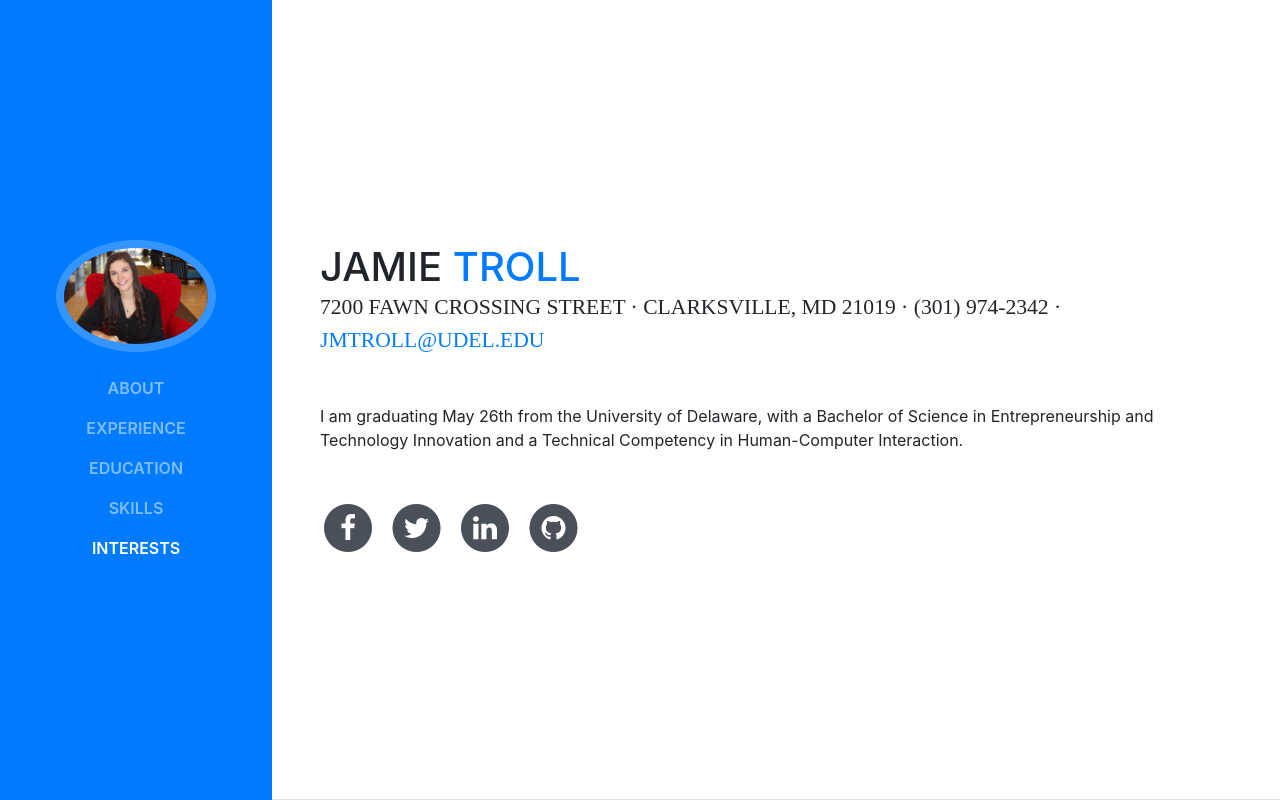
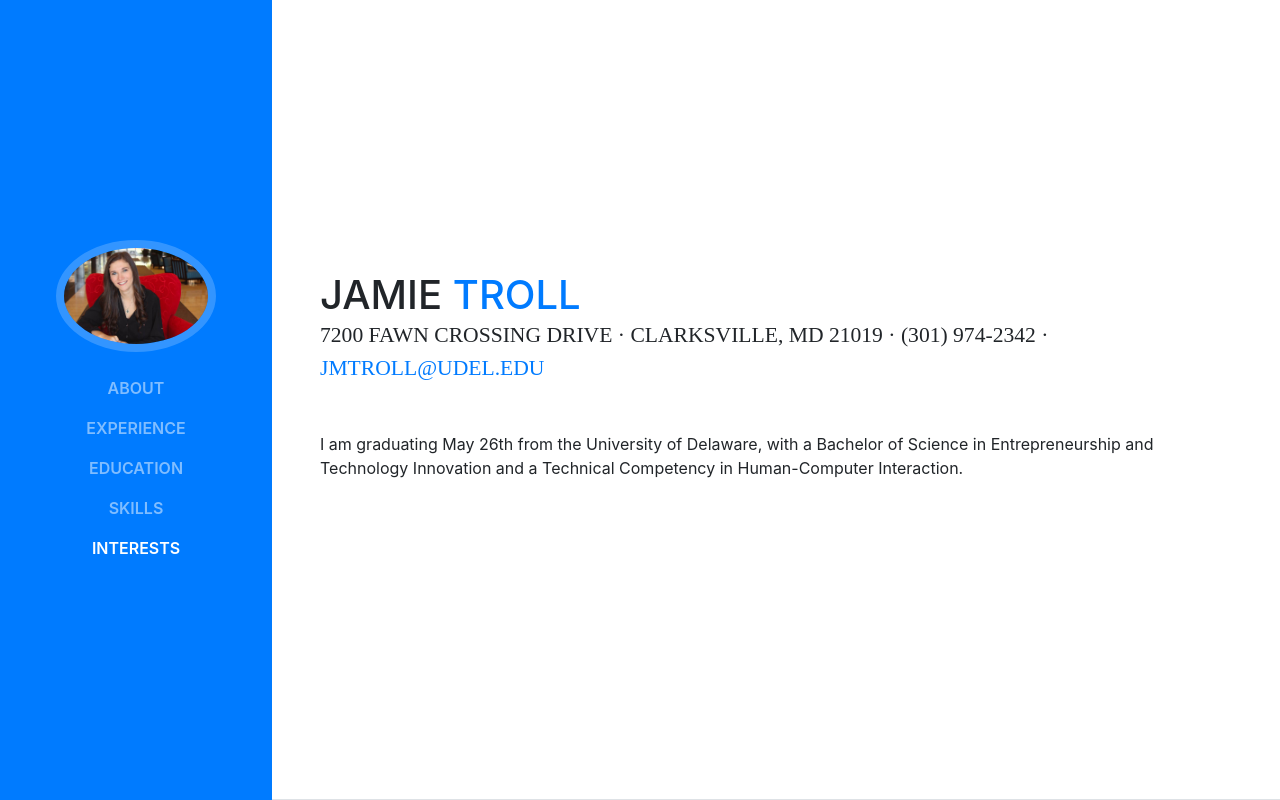
Before and after one commit to jmtroll/jmtroll.github.io-website-project, a website with bundled scripts: page startbootstrap-resume-gh-pages/index.html in a window 1280 px wide. Shown: the top 800 px of the page. Built offline with nearby package versions, Linux system fonts and the light colour scheme; a web font is replaced by a local one.

Commit message:
website edits2

```diff
--- a/startbootstrap-resume-gh-pages/index.html
+++ b/startbootstrap-resume-gh-pages/index.html
@@ -18,6 +18,7 @@
     <link href="https://fonts.googleapis.com/css?family=Open+Sans:300,300i,400,400i,600,600i,700,700i,800,800i" rel="stylesheet">
     <link href="vendor/font-awesome/css/font-awesome.min.css" rel="stylesheet">
     <link href="vendor/devicons/css/devicons.min.css" rel="stylesheet">
+    <link href="https://cdn.rawgit.com/konpa/devicon/df6431e323547add1b4cf45992913f15286456d3/devicon.min.css" rel="stylesheet">
     <link href="vendor/simple-line-icons/css/simple-line-icons.css" rel="stylesheet">
 
     <!-- Custom styles for this template -->
@@ -65,44 +66,11 @@
           <h1 class="mb-0">Jamie
             <span class="text-primary">Troll</span>
           </h1>
-          <div class="subheading mb-5">7200 Fawn Crossing Street · Clarksville, MD 21019 · (301) 974-2342 ·
+          <div class="subheading mb-5">7200 Fawn Crossing Drive · Clarksville, MD 21019 · (301) 974-2342 ·
             <a href="mailto:jmtroll@udel.edu">jmtroll@udel.edu</a>
           </div>
           <p class="mb-5">I am graduating May 26th from the University of Delaware, with a Bachelor of Science in Entrepreneurship and Technology Innovation and a Technical Competency in Human-Computer Interaction.</p>
-          <ul class="list-inline list-social-icons mb-0">
-            <li class="list-inline-item">
-              <a href="#">
-                <span class="fa-stack fa-lg">
-                  <i class="fa fa-circle fa-stack-2x"></i>
-                  <i class="fa fa-facebook fa-stack-1x fa-inverse"></i>
-                </span>
-              </a>
-            </li>
-            <li class="list-inline-item">
-              <a href="#">
-                <span class="fa-stack fa-lg">
-                  <i class="fa fa-circle fa-stack-2x"></i>
-                  <i class="fa fa-twitter fa-stack-1x fa-inverse"></i>
-                </span>
-              </a>
-            </li>
-            <li class="list-inline-item">
-              <a href="#">
-                <span class="fa-stack fa-lg">
-                  <i class="fa fa-circle fa-stack-2x"></i>
-                  <i class="fa fa-linkedin fa-stack-1x fa-inverse"></i>
-                </span>
-              </a>
-            </li>
-            <li class="list-inline-item">
-              <a href="#">
-                <span class="fa-stack fa-lg">
-                  <i class="fa fa-circle fa-stack-2x"></i>
-                  <i class="fa fa-github fa-stack-1x fa-inverse"></i>
-                </span>
-              </a>
-            </li>
-          </ul>
+
         </div>
       </section>
 
```
